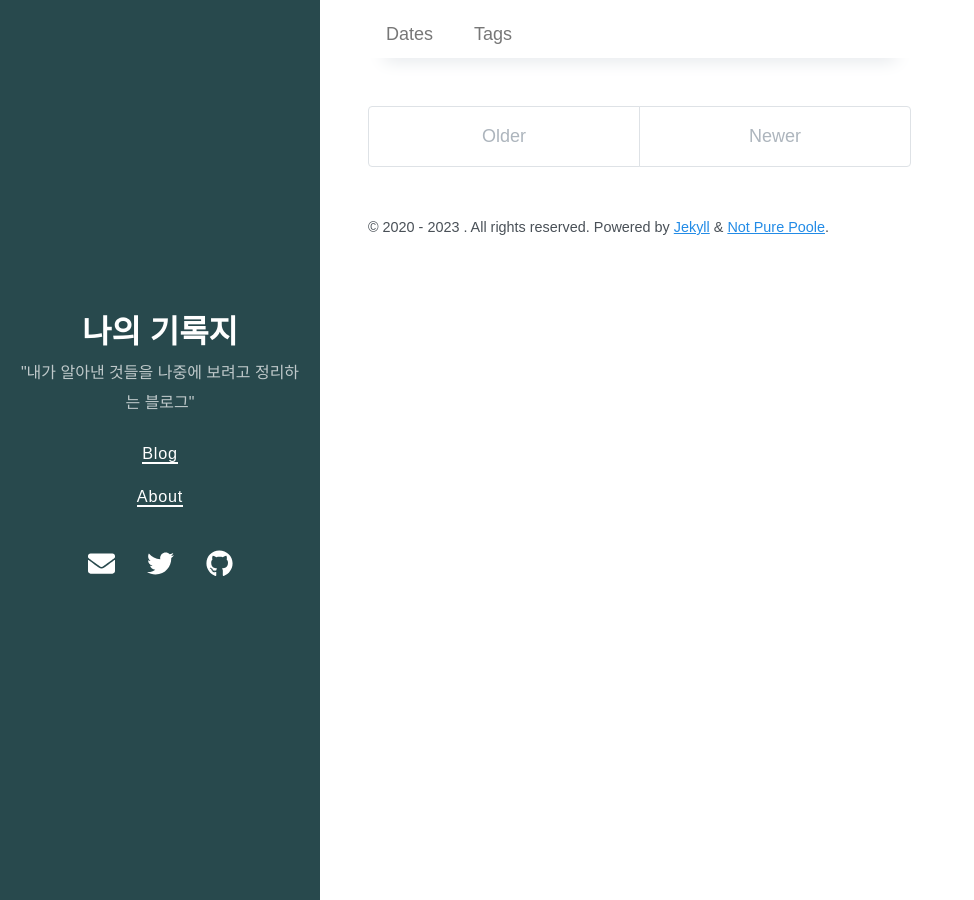
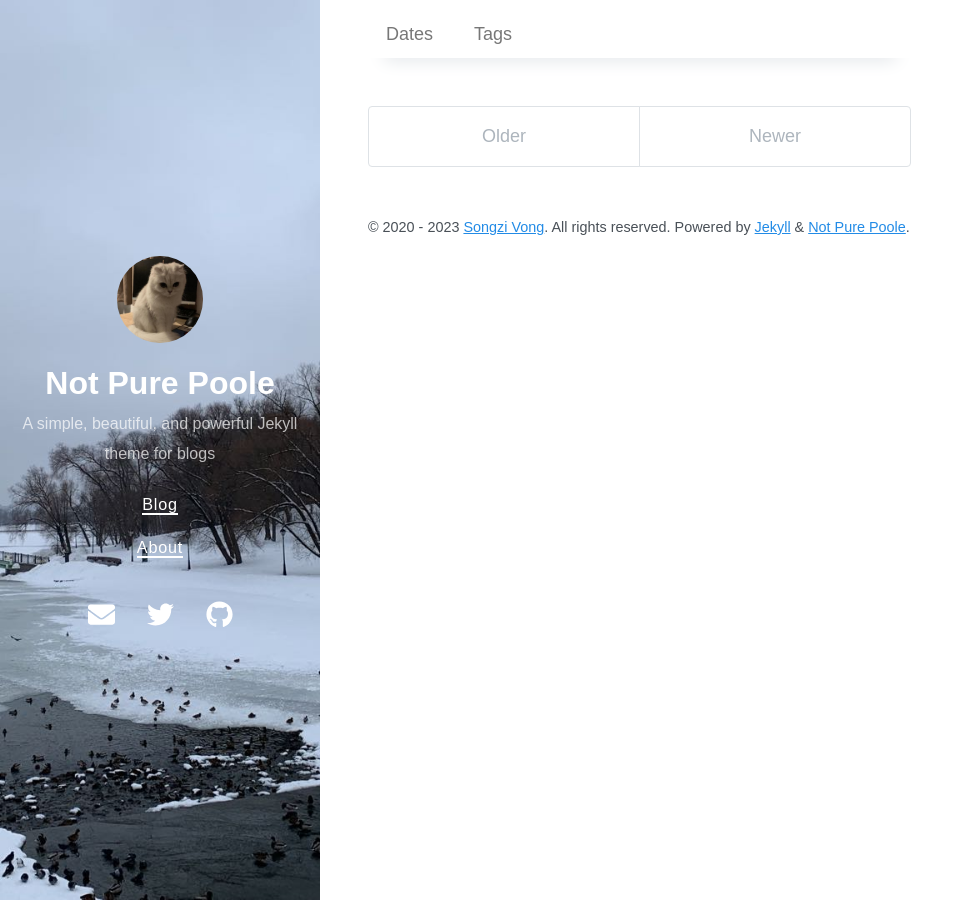
Before and after one commit to starrypark/starrypark.github.io, a Jekyll site: the page built from index.markdown, in a window 1280 px wide. Shown: the whole page, without its empty margins (0-974 px from the left). Built offline with Jekyll 4.4.1, drawn with Linux system fonts in a browser that asks for light colours; nearby versions of some CDN libraries; the list of posts is cut into pages by our own code; part of the change alters nothing that is shown.

Commit message:
Update _config.yml

```diff
--- a/_config.yml
+++ b/_config.yml
@@ -1,59 +1,59 @@
-# Welcome to Jekyll!
-#
-# This config file is meant for settings that affect your whole blog, values
-# which you are expected to set up once and rarely edit after that. If you find
-# yourself editing this file very often, consider using Jekyll's data files
-# feature for the data you need to update frequently.
-#
-# For technical reasons, this file is *NOT* reloaded automatically when you use
-# 'bundle exec jekyll serve'. If you change this file, please restart the server process.
-#
-# If you need help with YAML syntax, here are some quick references for you:
-# https://learn-the-web.algonquindesign.ca/topics/markdown-yaml-cheat-sheet/#yaml
-# https://learnxinyminutes.com/docs/yaml/
-#
-# Site settings
-# These are used to personalize your new site. If you look in the HTML files,
-# you will see them accessed via {{ site.title }}, {{ site.email }}, and so on.
-# You can create any custom variable you would like, and they will be accessible
-# in the templates via {{ site.myvariable }}.
+# Setup
+title: Not Pure Poole
+description: A simple, beautiful, and powerful Jekyll theme for blogs
+url: https://vszhub.github.io
+avatar: /avatar.jpeg
+paginate: 5
+permalink: pretty
+cover_image: /bg.jpeg
 
-title: "나의 기록지"
-email: "starrypark@snu.ac.kr"
-description: >- # this means to ignore newlines until "baseurl:"
-  "내가 알아낸 것들을 나중에 보려고 정리하는 블로그"
-baseurl: "" # the subpath of your site, e.g. /blog
-url: "" # the base hostname & protocol for your site, e.g. http://example.com
-twitter_username: ""
-github_username: "Jaemin Park"
+# Gems
+plugins:
+  - jekyll-gist
+  - jekyll-paginate
+  - jekyll-seo-tag
+  - jekyll-feed
+  - jekyll-sitemap
 
-# Build settings
-plugins:
-  - jekyll-remote-theme
+# Optimize Jekyll
+exclude:
+  - .editorconfig
+  - .git
+  - .jekyll-cache
+  - Gemfile
+  - Gemfile.lock
+  - LICENSE.md
+  - README.md
+  - scripts/
+  - not-pure-poole.gemspec
 
-remote_theme: vszhub/not-pure-poole
+# Optimize Jekyl SEO Tag
+twitter:
+  username: vszhub
+  card: summary
+logo: logo.png
+social:
+  name: Songzi Vong
+  links:
+    - https://twitter.com/vszhub
+    - https://github.com/vszhub
+google_site_verification: xxxxx
+lang: en
 
-# Colors
+sass:
+  sass_dir: _sass
+  style: :compressed
 
-cover_bg_color: rgb(40, 73, 77)
-cover_color: rgb(255, 255, 255)
+# Options
 
-# Exclude from processing.
-# The following items will not be processed, by default.
-# Any item listed under the `exclude:` key here will be automatically added to
-# the internal "default list".
-#
-# Excluded items can be processed by explicitly listing the directories or
-# their entries' file path in the `include:` list.
-#
-# exclude:
-#   - .sass-cache/
-#   - .jekyll-cache/
-#   - gemfiles/
-#   - Gemfile
-#   - Gemfile.lock
-#   - node_modules/
-#   - vendor/bundle/
-#   - vendor/cache/
-#   - vendor/gems/
-#   - vendor/ruby/
+# Replace this value and uncomment to enable Google Analytics tracking
+# google_analytics: UA-000000-0
+
+# Replace this value and uncomment to enable Disqus
+# disqus: xxxxxx
+
+# Specify the author for blog posts
+author:
+  name: Songzi Vong
+  url: https://github.com/vszhub/
+  email: vszhub@gmail.com
```
